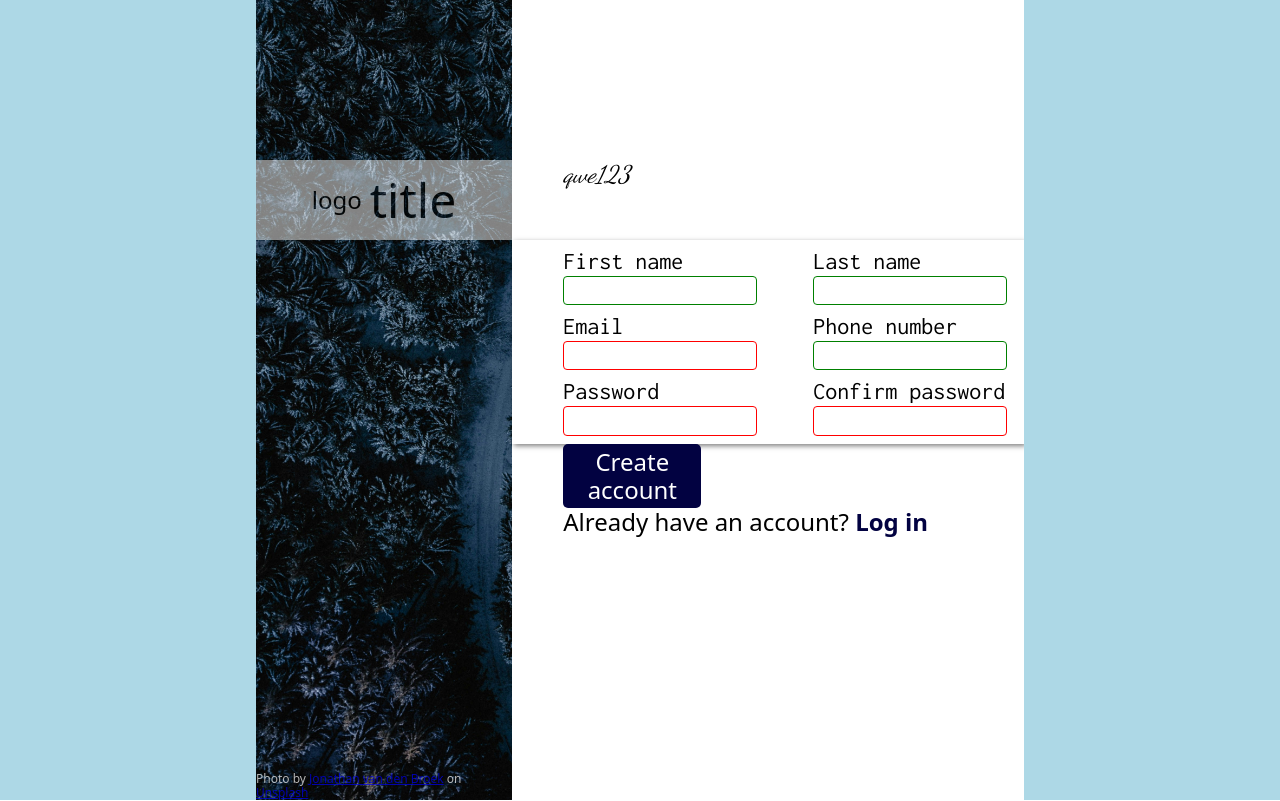
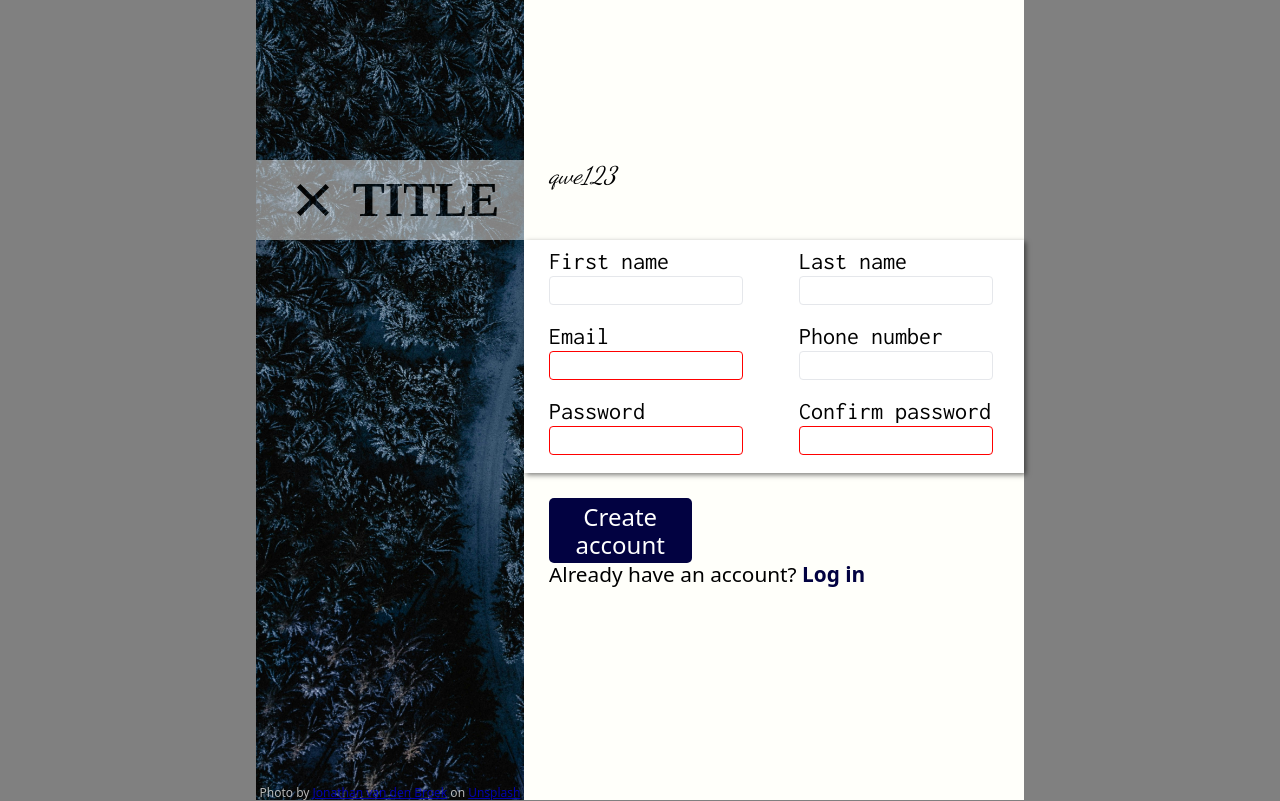
Before and after one commit to snuffeen/Sign-up-Form, a plain HTML site: page index.html in a window 1280 px wide. Drawn offline with Linux system fonts and the light colour scheme.

Commit message:
added placeholder logo
fixed sidebars
minor size and color adjustments

```diff
--- a/index.html
+++ b/index.html
@@ -7,11 +7,10 @@
     <link rel="stylesheet" href="styles.css">
 </head>
 <body>
-    <div class="sidebar"></div>
     <div class="hero">
         <div class="title-background">
-            <div class="logo">logo</div>
-            <div class="title">title</div>
+            <div class="logo"><img src="close_16dp_000000_FILL0_wght400_GRAD0_opsz20.png" alt=""></div>
+            <div class="title">TITLE</div>
         </div>
         <div class="credit">
             Photo by <a href="https://unsplash.com/@jonathanvandenbroek">Jonathan van den Broek</a> on <a href="https://unsplash.com/">Unsplash</a>
@@ -52,6 +51,5 @@
             </div>
         </form>
     </div>
-    <div class="sidebar"></div>
 </body>
 </html>
--- a/styles.css
+++ b/styles.css
@@ -2,10 +2,11 @@
 @import url('https://fonts.googleapis.com/css2?family=Dancing+Script:wght@400..700&family=Inconsolata:wght@200..900&display=swap');
 
 :root {
-    --primary-font: Inconsolata, Helvetica, sans-serif;
-    --secondary-font: Dancing Script, Arial, sans-serif;
+    --primary-font: Inconsolata;
+    --secondary-font: Dancing Script;
+    --title-font: Norse;
     --primary-color: rgb(2, 2, 65);
-    --separation-padding: 10%;
+    --separation-padding: 5%;
 }
 
 * {
@@ -19,12 +20,11 @@ a:visited {
 
 body {
     display: grid;
-    grid-template-columns: 20% 20% 40% 20%;
+    grid-template-columns: 2fr 3fr;
     font-size: 24px;
-}
-
-.sidebar {
-    background-color: lightblue;
+    padding-left: 20%;
+    padding-right: 20%;
+    background-color: grey;
 }
 
 .hero {
@@ -50,10 +50,18 @@ body {
 
 .logo {
     align-self: center;
+    justify-content: center;
+    justify-self: center;
+    width: 64px;
+    height: 64px;
 }
+
 .title {
     align-self: center;
     font-size: 3rem;
+    font-family: var(--title-font);
+    font-weight: bold;
+    opacity: 1;
 }
 
 .credit {
@@ -67,7 +75,12 @@ body {
 .form-container {
     display: grid;
     grid-template-rows: 30% 70%;
-    background-color: white;
+    background-color: rgb(255, 255, 250);
+}
+
+form {
+    display: grid;
+    grid-template-rows: 5fr 7fr;
 }
 
 .description {
@@ -105,22 +118,24 @@ input {
     font-family: var(--primary-font);
 }
 
-input:valid {
+input:required:valid {
     border-color: green;
 }
 
-input:invalid {
+input:required:invalid {
     border-color: red;
 }
 
 input:focus {
     outline: none;
     border: 1px solid blue;
-    box-shadow: 5px 5px 10px rgba(0, 0, 0, 0.5);
+    box-shadow: 1px 1px 2px rgba(0, 0, 0, 0.5);
 }
 
 .confirm {
     padding-left: var(--separation-padding);
+    padding-top: 5%;
+    font-size: 1.3rem;
 }
 
 .confirm a {
```
Also changed, not shown: close_16dp_000000_FILL0_wght400_GRAD0_opsz20.png (added).
